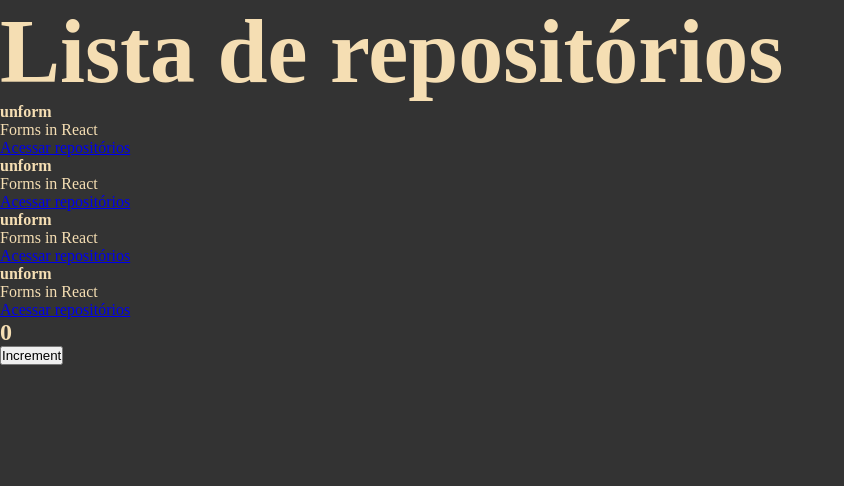
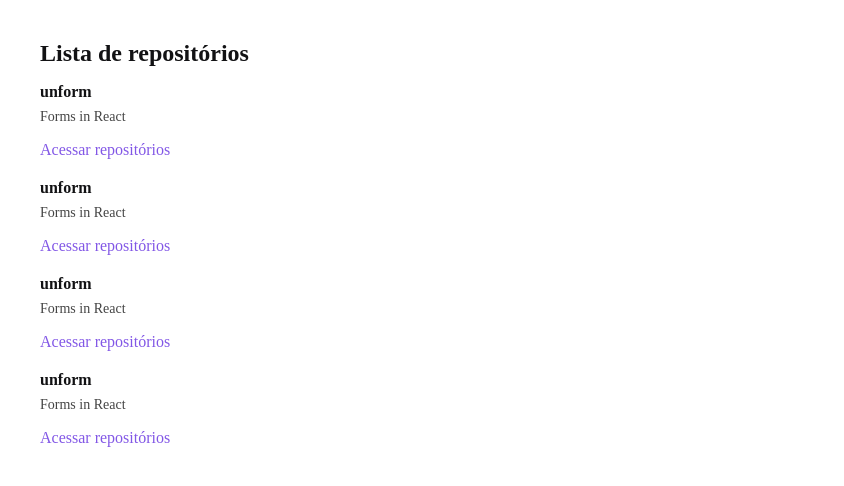
Before and after one commit to tostechbr/01-github-explorer, a React app: page / in a window 1280 px wide. Shown: the top 486 px of the page, without its empty margins (0-844 px from the left). Built offline with nearby package versions, Linux system fonts and the light colour scheme; the HTML template or start-up script is replaced by a standard one.

Commit message:
Estilização da listagem

```diff
--- a/src/App.jsx
+++ b/src/App.jsx
@@ -1,4 +1,3 @@
-import { Counter } from './components/Counter'
 import { RepositoryList } from './components/RepositoryList'
 
 import './styles/global.scss'
@@ -7,7 +6,6 @@
   return (
     <>
       <RepositoryList />
-      <Counter />
     </>
   )
 }
--- a/src/components/Counter.jsx
+++ /dev/null
@@ -1,21 +0,0 @@
-import { useState } from 'react'
-
-export function Counter() {
-  const [counter, setCounter] = useState(0)
-
-  function increment() {
-    setCounter(counter + 1)
-  }
-
-  return (
-    <div>
-      <h2>{counter}</h2>
-      <button
-        type="button"
-        onClick={increment}
-      >
-        Increment
-      </button>
-    </div>
-  )
-}
--- a/src/components/RepositoryList.jsx
+++ b/src/components/RepositoryList.jsx
@@ -1,4 +1,7 @@
 import { RepositoryItem } from "./RepositoryItem";
+
+import '../styles/repositories.scss'
+
 
 const repository = {
   name: 'unform',
--- a/src/styles/global.scss
+++ b/src/styles/global.scss
@@ -5,10 +5,6 @@
 }
 
 body {
-	font: Arial, Helvetica, sans-serif;
-  background-color: #333;
-  color: wheat;
-	h1 {
-		font-size: 90px;
-	}
+	font: 16px, "Helvetica Neue", Arial, sans-serif;
+	color: #121214;
 }
--- /dev/null
+++ b/src/styles/repositories.scss
@@ -0,0 +1,30 @@
+section.repository-list {
+	margin: 40px;
+
+	h1 {
+		margin-bottom: 16px;
+	}
+
+	ul {
+		list-style: none;
+	}
+	li {
+		& + li {
+			margin-top: 20px;
+		}
+
+		p {
+			font-size: 14px;
+			color: #444;
+			margin-top: 8px;
+		}
+
+		a {
+			display: inline-block;
+			margin-top: 16px;
+			text-decoration: none;
+			color: #8257e6;
+		}
+	}
+
+}
```
